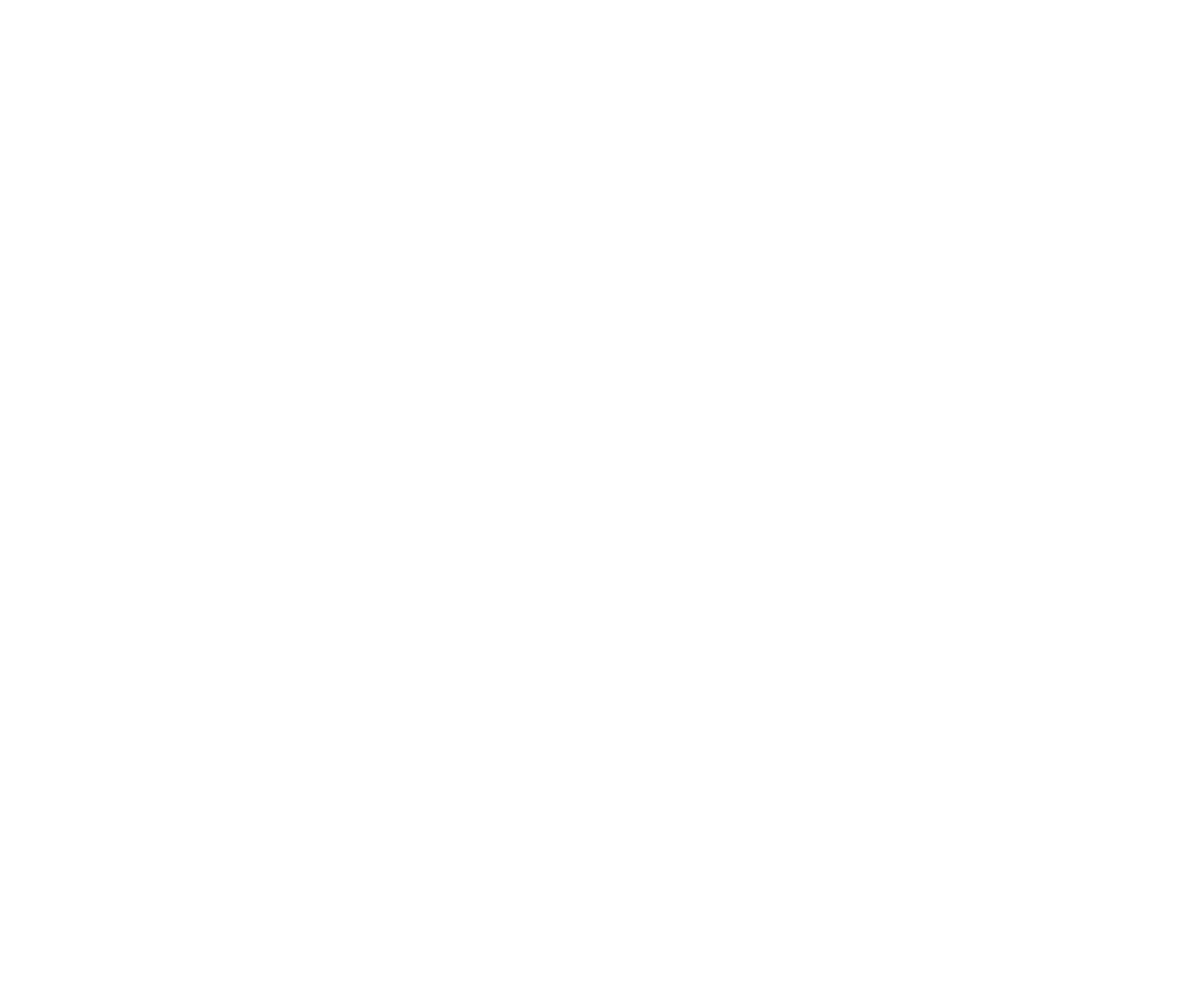
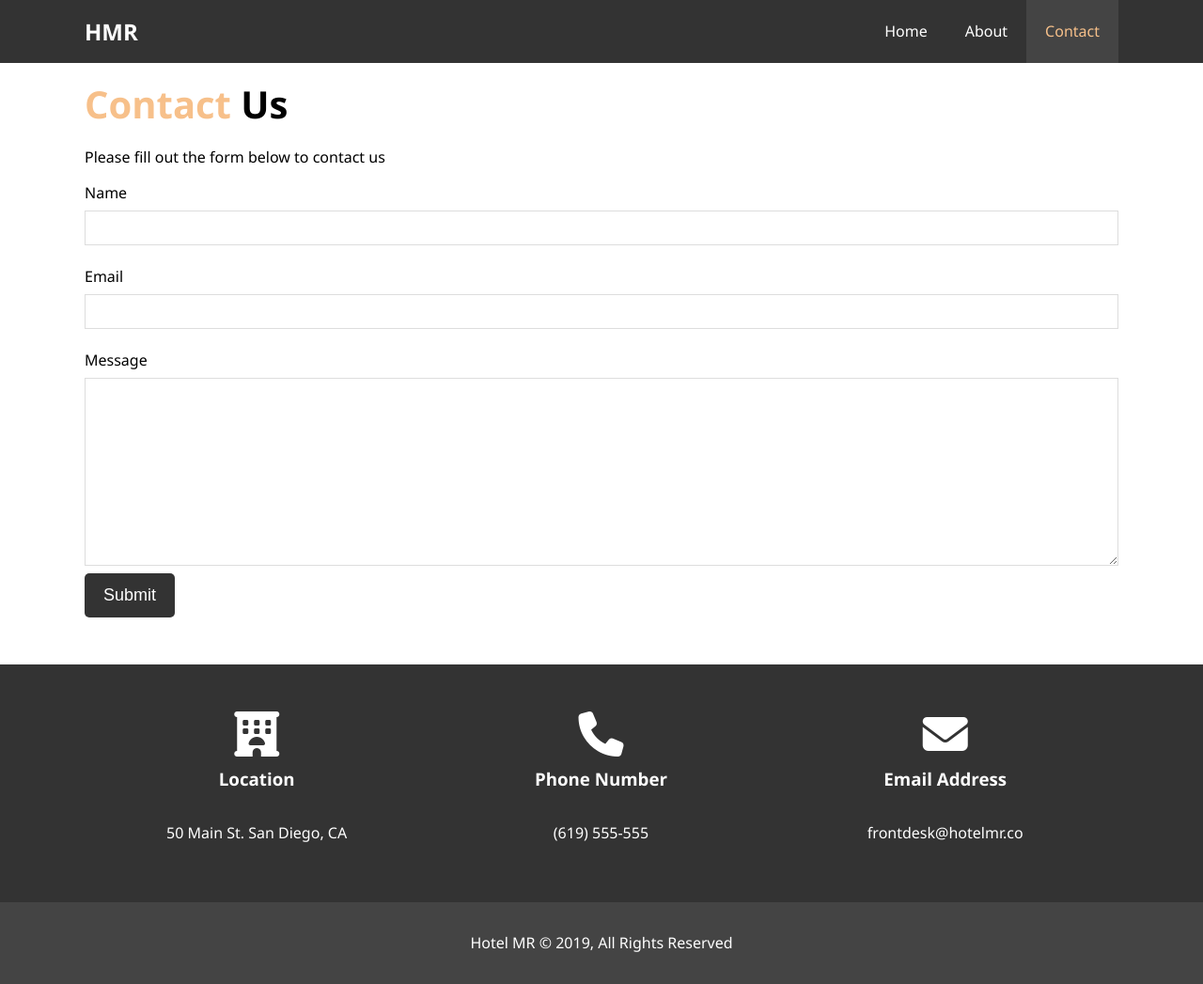
Before and after one commit to DevMike42/Hotel-website, a plain HTML site: page contact.html in a window 1280 px wide. Shown: the whole page at 94% size. Before the commit the page ends 800 px from the top, so only its background shows below. Drawn offline with Linux system fonts and the light colour scheme.

Commit message:
Contact Page & README update

```diff
--- a/contact.html
+++ b/contact.html
@@ -0,0 +1,80 @@
+<!DOCTYPE html>
+<html lang="en">
+
+<head>
+  <meta charset="UTF-8">
+  <meta name="viewport" content="width=device-width, initial-scale=1.0">
+  <meta http-equiv="X-UA-Compatible" content="ie=edge">
+  <meta name="description" content="Welcome to the most extraordinary hotel in San Diego, CA">
+  <meta name="keywords" content="hotel, san diego, california hotel">
+  <script src="https://kit.fontawesome.com/1e50ce9b0f.js" crossorigin="anonymous"></script>
+
+  <link rel="stylesheet" href="./css/style.css">
+
+  <title>Hotel MR | Contact</title>
+</head>
+
+<body>
+
+  <header>
+    <nav id="navbar">
+      <div class="container">
+        <h1 class="logo"><a href="index.html">HMR</a></h1>
+        <ul>
+          <li><a href="index.html">Home</a></li>
+          <li><a href="about.html">About</a></li>
+          <li><a class="current" href="contact.html">Contact</a></li>
+        </ul>
+      </div>
+    </nav>
+  </header>
+
+  <section id="contact-form" class="py-3">
+    <div class="container">
+      <h1 class="l-heading"><span class="text-primary">Contact</span> Us</h1>
+      <p>Please fill out the form below to contact us</p>
+      <form action="process.php">
+        <div class="form-group">
+          <label for="name">Name</label>
+          <input type="text" name="name" id="name">
+        </div>
+        <div class="form-group">
+          <label for="email">Email</label>
+          <input type="email" name="email" id="email">
+        </div>
+        <div class="form-group">
+          <label for="message">Message</label>
+          <textarea type="text" name="message" id="message"></textarea>
+          <button class="btn" type="submit">Submit</button>
+        </div>
+      </form>
+    </div>
+  </section>
+
+  <section id="contact-info" class="bg-dark">
+    <div class="container">
+      <div class="box">
+        <i class="fas fa-hotel fa-3x"></i>
+        <h3>Location</h3>
+        <p>50 Main St. San Diego, CA</p>
+      </div>
+      <div class="box">
+        <i class="fas fa-phone fa-3x"></i>
+        <h3>Phone Number</h3>
+        <p>(619) 555-555</p>
+      </div>
+      <div class="box">
+        <i class="fas fa-envelope fa-3x"></i>
+        <h3>Email Address</h3>
+        <p>frontdesk@hotelmr.co</p>
+      </div>
+    </div>
+  </section>
+
+  <footer id="main-footer">
+    <p>Hotel MR &copy 2019, All Rights Reserved</p>
+  </footer>
+
+</body>
+
+</html>
--- a/css/style.css
+++ b/css/style.css
@@ -230,6 +230,33 @@ p {
   border-radius: 50%;
 }
 
+/* Contact Form */
+#contact-form .form-group {
+  margin-bottom: 20px;
+}
+
+#contact-form label {
+  display: block;
+  margin-bottom: 5px;
+}
+
+#contact-form input,
+#contact-form textarea {
+  width: 100%;
+  padding: 10px;
+  border: 1px #ddd solid;
+}
+
+#contact-form textarea {
+  height: 200px;
+}
+
+#contact-form input:focus-visible,
+#contact-form textarea:focus-visible {
+  outline: none;
+  border-color: #f7c08a;
+}
+
 /* Footer */
 #main-footer {
   text-align: center;
```
Also changed, not shown: 1 other file.
